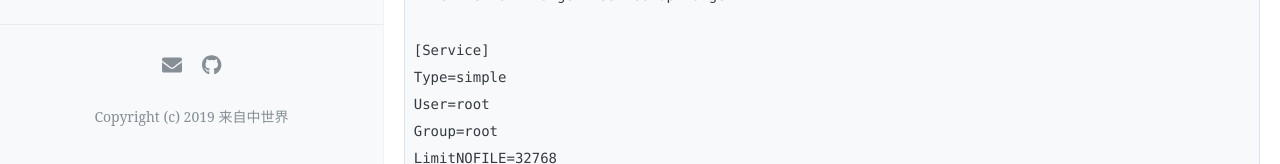
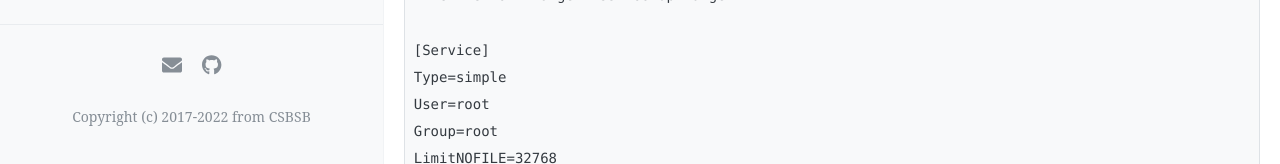
Before and after one commit to billysingo/billysingo.github.io, a Jekyll site: the page built from _posts/2022-11-14-snell-with-shadowtls.md, in a window 1280 px wide and 900 px high, scrolled down 586 px. Shown: the part 736-900 px from the top of the window. Built offline with Jekyll 4.4.1, drawn with Linux system fonts in a browser that asks for light colours; comment, search, counter and statistics services are not loaded.

Commit message:
change url

```diff
--- a/_config.yml
+++ b/_config.yml
@@ -11,7 +11,7 @@
 description: for CSBSB
 
 # 输入你的网站域名（如果你没有添加自己的域名，而是直接用GitHub pages分配的域名的话可以省略）
-url:
+url: csbsb.eu.org
 
 # 添加你的博客的二级域名，一般来说是你的repository名
 # 如果你的博客的URL是：(http://yourusername.github.io/repository-name)
@@ -55,7 +55,7 @@
   email: weekendy963@mail.com
   #facebook: #https://www.facebook.com/<>
   #flickr: #https://www.flickr.com/<>
-  github: billysingo/billysingo.github.io #https://github.com/<>
+  github: billysingo #https://github.com/<>
   #instagram: #https://instagram.com/<>
   #linkedin: #https://www.linkedin.com/in/<>
   #pinterest: #https://www.pinterest.com/<>
@@ -63,7 +63,7 @@
   twitter: # https://www.twitter.com/billysingo
 
 # 站点页脚的文字
-footer-text: Copyright (c) 2019 来自中世界
+footer-text: Copyright (c) 2017-2022 from CSBSB
 
 #
 # 评论，注意，请不要同时添加多种不同的评论区
```
Also changed, not shown: _posts/2022-11-14-snell-with-shadowtls.md (+0 -1 lines).
